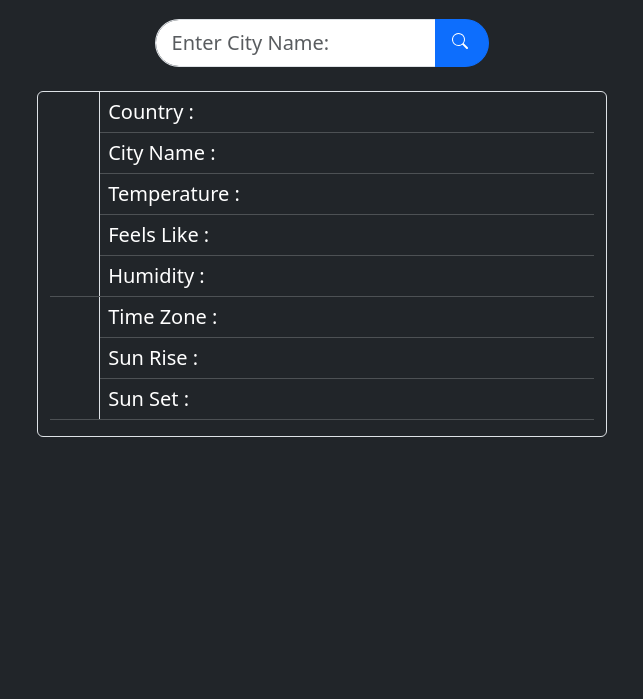
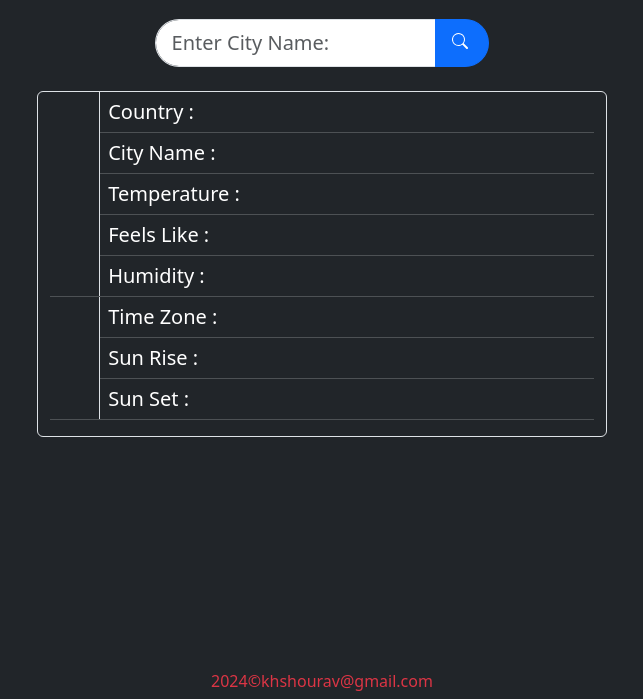
Before and after one commit to khshourav/Weather-Check-Using-API, a plain HTML site: page index.html in a window 1280 px wide. Shown: the part 101-800 px from the top of the page, without its empty margins (318-961 px from the left). Drawn offline with nearby package versions, Linux system fonts and the light colour scheme; no server answers.

Commit message:
adeed copyright

```diff
--- a/index.html
+++ b/index.html
@@ -82,7 +82,7 @@
     </div>
 
 
-
+    <div class="h6 text-danger text-center fixed-bottom">2024&copykhshourav@gmail.com</div>
     <script src="https://cdn.jsdelivr.net/npm/bootstrap@5.3.3/dist/js/bootstrap.bundle.min.js" integrity="sha384-YvpcrYf0tY3lHB60NNkmXc5s9fDVZLESaAA55NDzOxhy9GkcIdslK1eN7N6jIeHz" crossorigin="anonymous"></script>
     <script src="spt.js"></script>
 </body>
```
